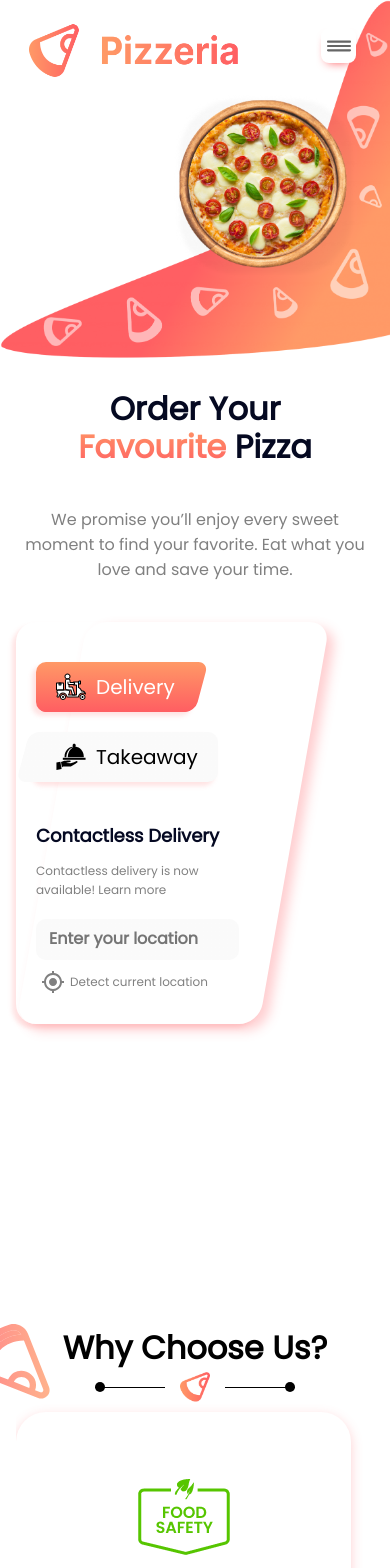
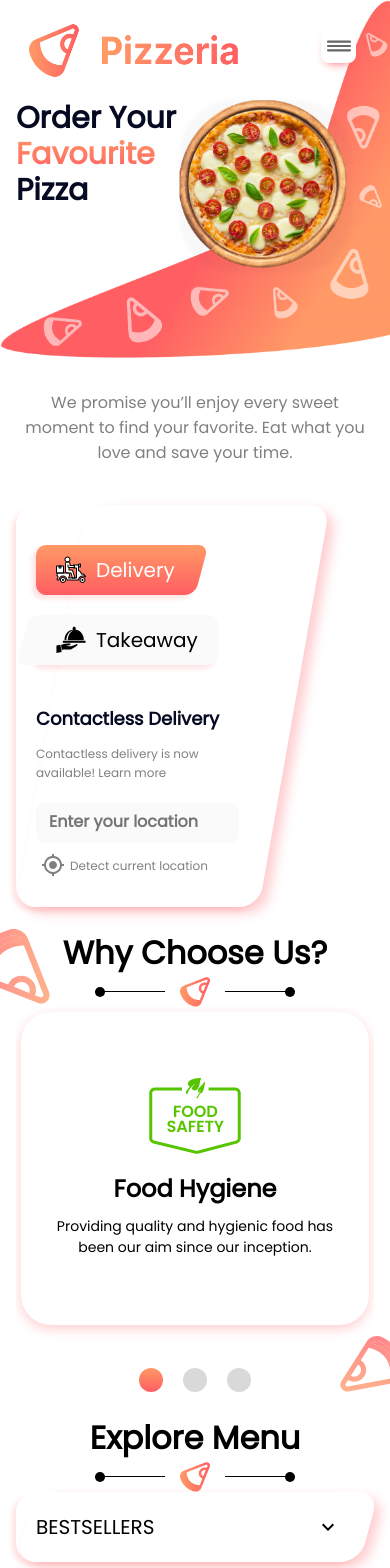
Before and after one commit to anglaradigitalsolutions/pizza-react-app, a React (Create React App) app: page /#/dashboard in a window 390 px wide. Shown: the top 1568 px of the page. Built offline with nearby package versions, Linux system fonts and the light colour scheme.

Commit message:
mobile updated!!

```diff
--- a/src/Cart/index.js
+++ b/src/Cart/index.js
@@ -73,17 +73,23 @@ const Cart = () => {
     setIsConfirmOpen(true)
   }
 
+  const getTotal = () => {
+    let total = 0;
+    products.forEach((ele, index) => {
+      total = total + (ele.price * ele.qty);
+    })
+    return total.toFixed(2);
+  }
+
   function GenerateSlides() {
     return Object.keys(slides).map((key, i) => {
-      return (<div key={i}>
+      return (<div key={i} className='screen-card-container'>
         <h1 style={{ textAlign: "left", marginTop: 0, paddingLeft: 10 }}>
           <b>{key.replaceAll("_", " ")}</b>
         </h1>
         <div id={key}>
           <Grid
-            paddingLeft={"20px"}
-            spacing={4}
-            paddingRight={"20px"}
+            spacing={2}
             container
             justifyContent="start"
             className="margining-3"
@@ -102,12 +108,13 @@ const Cart = () => {
                       className="cart-skwed-pizza-detail"
                     >
                       <div className="d-flex">
-                        <h5>{element.name}</h5>
+                        <h5>{element.name}
                           <img
                             style={{ marginLeft: 5 }}
                             src={element.isVeg ? green : red}
                             alt="veg"
-                        />
+                          /></h5>
+
                       </div>
                       <div
                         style={{
@@ -154,7 +161,7 @@ const Cart = () => {
             })}
           </Grid>
         </div>
-      </div>);
+      </div >);
     });
   };
 
@@ -185,9 +192,9 @@ const Cart = () => {
   return (
     <Container maxWidth="xl">
       <Grid container className="cart-page-container">
-        <Grid xl={8} lg={8} style={{ position: "relative" }} className="sccreenAdjust-left">
+        <Grid xl={8} lg={8} xs={12} style={{ position: "relative" }} className="sccreenAdjust-left">
           <Grid container marginBottom={"50px"} style={{ marginTop: 10, position: 'sticky', top: 10, marginBottom: 0, zIndex: 500 }}>
-            <Grid item xs={8} md={10}>
+            <Grid item xs={8} md={11.5}>
               <div className="container-skewd navbar-skewd">
                 <ul>
                   {menus.map((ele, index) => {
@@ -204,17 +211,19 @@ const Cart = () => {
                       </li>
                     );
                   })}
-                </ul>
-              </div>
-              {window.innerWidth < 600 && <MobileSelection onSelectmenu={(e) => { goToViolation(e); setSelectedMenu(e) }} selectedMenu={selectedMenu} />}
-            </Grid>
-            <Grid xs={4} md={2} className="dFlex-Justify-center">
+                  <li>
                     <div
                       onClick={() => setChecked(!checked)}
                       className="dflex-align-center cursor-pointer filter-fade"
                     >
                       <img src={filter} alt="filter" /> <b>Filter</b>
                     </div>
+                  </li>
+                </ul>
+              </div>
+              {window.innerWidth < 600 && <MobileSelection onSelectmenu={(e) => { goToViolation(e); setSelectedMenu(e) }} selectedMenu={selectedMenu} />}
+            </Grid>
+            <Grid xs={4} className="dFlex-Justify-center">
               <Fade in={checked}>
                 <div className="filter-box">
                   <div className="dflex-justifyBetween">
@@ -283,7 +292,7 @@ const Cart = () => {
           </Grid>
           <GenerateSlides />
         </Grid>
-        <Grid xl={4} lg={4} style={{ marginTop: 0, position: 'sticky', top: 10, height: 'fit-content' }} className="global-shadow sccreenAdjust-right">
+        <Grid xl={4} lg={4} xs={12} style={{ marginTop: 0, position: 'sticky', top: 10, height: 'fit-content' }} className="global-shadow sccreenAdjust-right">
           <Card style={{ boxShadow: "none", borderRadius: "30px" }}>
             <CardContent>
               <Typography
@@ -322,8 +331,7 @@ const Cart = () => {
                         className="cart-skwed-pizza-detail"
                       >
                         <div className="d-flex">
-                          <h5>{ele.name}</h5>
-                          <img style={{ marginLeft: 5 }} src={ele.isVeg ? green : red} alt="veg" />
+                          <h5>{ele.name}<img style={{ marginLeft: 5 }} src={ele.isVeg ? green : red} alt="veg" /></h5>
                           <span className="removeItem" onClick={() => openConfirmationModal(ele)}>
                             <HighlightOffIcon />
                           </span>
@@ -359,7 +367,7 @@ const Cart = () => {
                           </div>
                         </div>
                         <div className="dflex-justifyBetween margining">
-                          <div className="pizCard-price">{ele.price_sign} {ele.price}</div>
+                          <div className="pizCard-price">{ele.price_sign} {(ele.price * ele.qty).toFixed(2)}</div>
                           <div className="d-flex dflex-justifyBetween qty-control">
                             <Tooltip title={ele.qty === 1 ? "Minimum quntity 1." : ''} describeChild><img src={Subtract} alt="Subtract" onClick={() => dispatch(decrementItem(ele.id))} /></Tooltip>
                             &nbsp;&nbsp; {ele.qty} &nbsp;&nbsp;
@@ -403,7 +411,7 @@ const Cart = () => {
                     <tr>
                       <td className="title">Subtotal</td>
                       <td>:</td>
-                      <td className="value">6.94</td>
+                      <td className="value">{getTotal()}</td>
                     </tr>
                     <tr>
                       <td className="title">Delivery</td>
@@ -432,7 +440,7 @@ const Cart = () => {
                       </td>
                       <td>:</td>
                       <td className="value">
-                        <h3>21.96</h3>
+                        <h3>{(parseFloat(getTotal()) + parseFloat(15.02)).toFixed(2)}</h3>
                       </td>
                     </tr>
                   </table>
--- a/src/components/customizeModal.js
+++ b/src/components/customizeModal.js
@@ -169,7 +169,7 @@ const CustomizeModal = (props) => {
               name="radio-buttons-group"
             >
               {sizes.map((ele, index) => (
-                <div className="customize-section-box">
+                <div className="customize-section-box customize-section-box-hover" onClick={() => setSize(ele.price)}>
                   <div className="dflex-space-between">
                     <div className="p-5">
                       {ele.text} <br />({ele.size} cm)
@@ -208,7 +208,7 @@ const CustomizeModal = (props) => {
             >
               {" "}
               {crustes.map((ele, index) => (
-                <div className="customize-section-box">
+                <div className="customize-section-box customize-section-box-hover" onClick={() => setCrust(ele.price)}>
                   <div className="dflex-space-between">
                     <div className="p-5">
                       {ele.text}
@@ -297,7 +297,7 @@ const CustomizeModal = (props) => {
                   <div className="customize-section-title ">Total</div>
                 </div>
               </div>
-              <div className="customize-section-box">
+              <div className="customize-section-box orange-gradient">
                 <div className="dflex-justifyBetween">
                   $ {getTotal()}
                 </div>
--- a/src/components/navBar.js
+++ b/src/components/navBar.js
@@ -24,7 +24,7 @@ const NavBar = () => {
     <img src={drwerbtn} onClick={() => setisDrawer(true)} alt="drawer" className="cursor-pointer drawer-btn" />
     <div className="navbar-skewd noTopMargin dflex">
       <ul>
-        <li className=""><NavLink to={'/dashboard'}>Home </NavLink> </li>
+        <li className=""><NavLink style={{padding: '10px'}} to={'/dashboard'}>Home </NavLink> </li>
         <li> Services </li>
         <li>Menu </li>
         <li>Testimonial</li>
--- a/src/dashboard/exploreMenu.js
+++ b/src/dashboard/exploreMenu.js
@@ -3,6 +3,7 @@ import {
   CardMedia,
   Container,
   FormControl,
+  Grid,
   InputLabel,
   NativeSelect,
 } from "@mui/material";
@@ -76,8 +77,8 @@ const ExploreMenu = () => {
         className="card-contains"
       >
         {pizzList.map((ele, index) => {
-          return ele.type === selectedMenu ? (<div classes={classes.root}>
-            <Card className={`${classes.root} ${classes.card}`} style={{ position: "relative" }}>
+          return ele.type === selectedMenu ? (
+            <Card className={`${classes.root} ${classes.card} cardsMobile`} style={{ position: "relative" }}>
               {/* <CardMedia
                 className={classes.media}
                 image={freshPizz}
@@ -119,7 +120,7 @@ const ExploreMenu = () => {
               </CardContent>
               <div className="pizCard-btn">Customise as per your test</div>
             </Card>
-          </div>) : null;
+          ) : null;
         })}
       </div>
     );
@@ -141,6 +142,8 @@ const ExploreMenu = () => {
   }, []);
   return (
     <Container>
+      <Grid container>
+        <Grid xs={12}>
           <div style={{ marginBottom: "50px" }}>
             <h1 style={{ marginBottom: "0px" }}>Explore Menu</h1>
             <div className="title-underline">
@@ -159,6 +162,8 @@ const ExploreMenu = () => {
                 </ul>
               </div> : <MobileSelection onSelectmenu={(e) => setSelectedMenu(e)} selectedMenu={selectedMenu} />}
           </div>
+        </Grid>
+      </Grid>
       <Carousel
         navButtonsProps={{
           // Change the colors and radius of the actual buttons. THIS STYLES BOTH BUTTONS
--- a/src/dashboard/welcomePage.js
+++ b/src/dashboard/welcomePage.js
@@ -10,6 +10,10 @@ const WelcomePage = () => {
   return (
     <Container>
       <div className="banner">
+        {window.innerWidth < 600 && <div className="banner-text-mobile">
+          Order Your <br />
+          <span>Favourite </span> Pizza
+        </div>}
         <div className="banner-container">
           <div className="banner-text">
             Order Your <br />
--- a/src/dashboard/whyChooseUs.js
+++ b/src/dashboard/whyChooseUs.js
@@ -9,7 +9,7 @@ import Carousel from "react-material-ui-carousel";
 const WhyChooseUs = () => {
     return (
         <Container>
-            <div style={{ marginTop: 300 }}>
+            <div>
                 <h1 style={{ marginBottom: "0px" }}>Why Choose Us?</h1>
                 <div className="title-underline">
                     <div className="line-1"></div>
--- a/src/style/style.css
+++ b/src/style/style.css
@@ -912,6 +912,16 @@ h6 {
     margin-right: 20px;
 }
 
+.customize-section-box-hover:hover {
+    cursor: pointer;
+    box-shadow: 0px 0px 20px 10px rgb(255 94 98 / 25%) !important;
+}
+
+.orange-gradient {
+    background: linear-gradient(180deg, #ff9966 0%, #ff5e62 100%) !important;
+    color: white;
+}
+
 .dflex-space-between {
     display: flex;
     justify-content: space-between;
@@ -980,8 +990,31 @@ h6 {
     font-size: 16px;
 }
 
+.screen-card-container {
+    padding-right: 20px;
+}
+
 
 @media screen and (max-width: 600px) {
+    .deliveryZones {
+        margin-top: 50px !important;
+    }
+
+    .screen-card-container {
+        padding-right: 0px;
+    }
+
+    .cardsMobile {
+        width: 100% !important;
+        height: auto !important;
+        margin-block: 10px !important;
+        margin-inline: 5px;
+    }
+
+    .boxes-today {
+        width: auto;
+    }
+
     .filter-fade {
         position: absolute;
         top: 20px;
@@ -1027,7 +1060,7 @@ h6 {
     }
 
     .boxes-today {
-        margin-top: 10px !important;
+        margin: 5px !important;
     }
 
     .MapImg {
@@ -1037,6 +1070,7 @@ h6 {
     .offerIMG {
         height: -webkit-fill-available;
         width: -webkit-fill-available;
+        margin-inline: 10px;
     }
 
     .appLink img {
@@ -1125,7 +1159,7 @@ h6 {
         align-items: center;
         justify-content: space-between;
         padding: 20px;
-        width: auto;
+        width: 85%;
         height: auto;
         font-size: 20px;
         position: relative;
@@ -1166,6 +1200,7 @@ h6 {
 
     .banner-text {
         text-align: center;
+        display: none;
     }
 
     .banner-subtext {
@@ -1175,6 +1210,31 @@ h6 {
     .container-skewd:after {
         transform: skew(350deg, 0deg);
     }
+
+
+    .banner-text-mobile {
+        font-weight: bolder;
+        font-size: 30px;
+        line-height: 120%;
+        text-align: left;
+        color: hwb(232 2% 87%);
+        margin-top: 100px;
+        position: absolute;
+        width: 50%;
+    }
+
+    .banner-text-mobile span {
+        background: linear-gradient(180deg,
+                #ff9966 0%,
+                #ff5e62 99.99%,
+                rgba(5, 9, 34, 0) 100%);
+        -webkit-background-clip: text;
+        -webkit-text-fill-color: transparent;
+        background-clip: text;
+        text-fill-color: transparent;
+    }
+
+    .banner-text-mobile {}
 }
 
 @media screen and (max-width: 1200px) {
```
Lines whose indentation alone changed are shown as unchanged.
